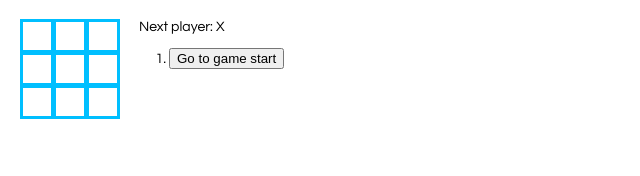
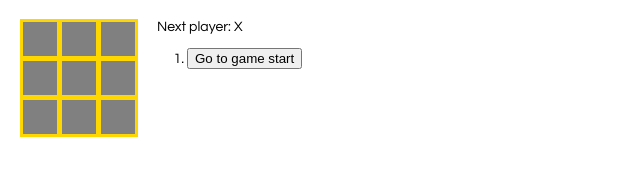
Before and after one commit to PatiKoszi/tictactoe, a React app: page / in a window 1280 px wide. Shown: the whole page, without its empty margins (0-640 px from the left). Built offline with nearby package versions, Linux system fonts and the light colour scheme.

Commit message:
Finnaly is working

```diff
--- a/src/index.css
+++ b/src/index.css
@@ -18,18 +18,18 @@ ol, ul {
 }
 
 .square {
-    background: #fff;
-    border: 3px solid deepskyblue;
+    background: grey;
+    border: 3px solid gold;
     float: left;
     font-size: 24px;
     font-weight: bold;
     line-height: 34px;
-    height: 34px;
     margin-right: -1px;
     margin-top: -1px;
     padding: 0;
     text-align: center;
-    width: 34px;
+    width: 40px;
+    height: 40px;
 }
 
 .square:focus {
```
